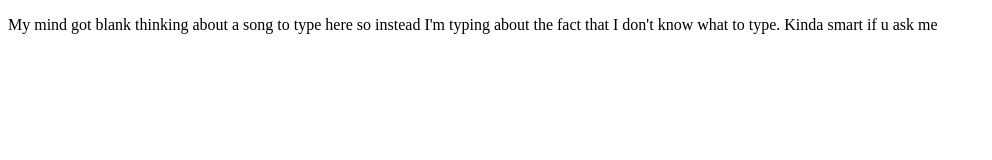
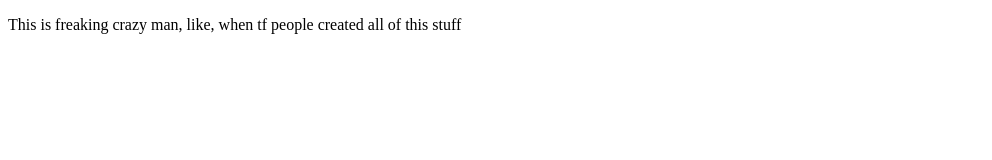
Before and after one commit to paladin-444/demoProject, a plain HTML site: page index.html in a window 1280 px wide. Shown: the whole page, without its empty margins (0-992 px from the left). Drawn offline with Linux system fonts and the light colour scheme.

Commit message:
practice 1

```diff
--- a/index.html
+++ b/index.html
@@ -8,7 +8,7 @@
 </head>
 <body>
     <p>
-        My mind got blank thinking about a song to type here so instead I'm typing about the fact that I don't know what to type. Kinda smart if u ask me
+        This is freaking crazy man, like, when tf people created all of this stuff
     </p>
 </body>
 </html>
```
